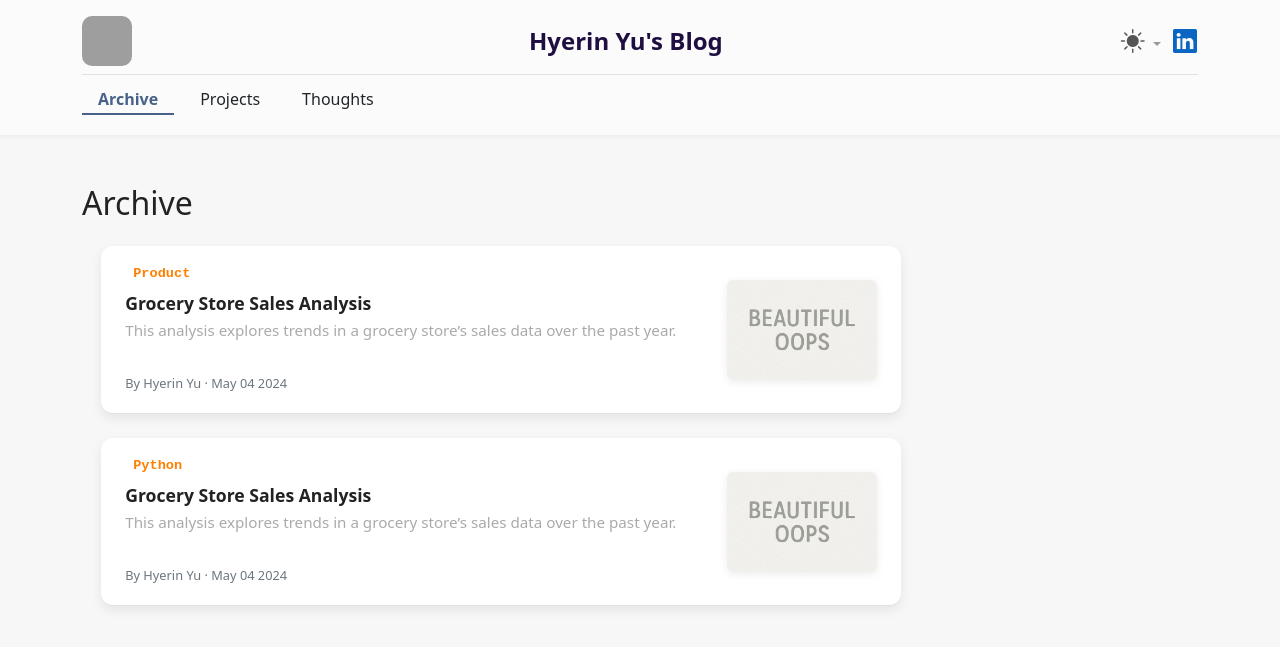
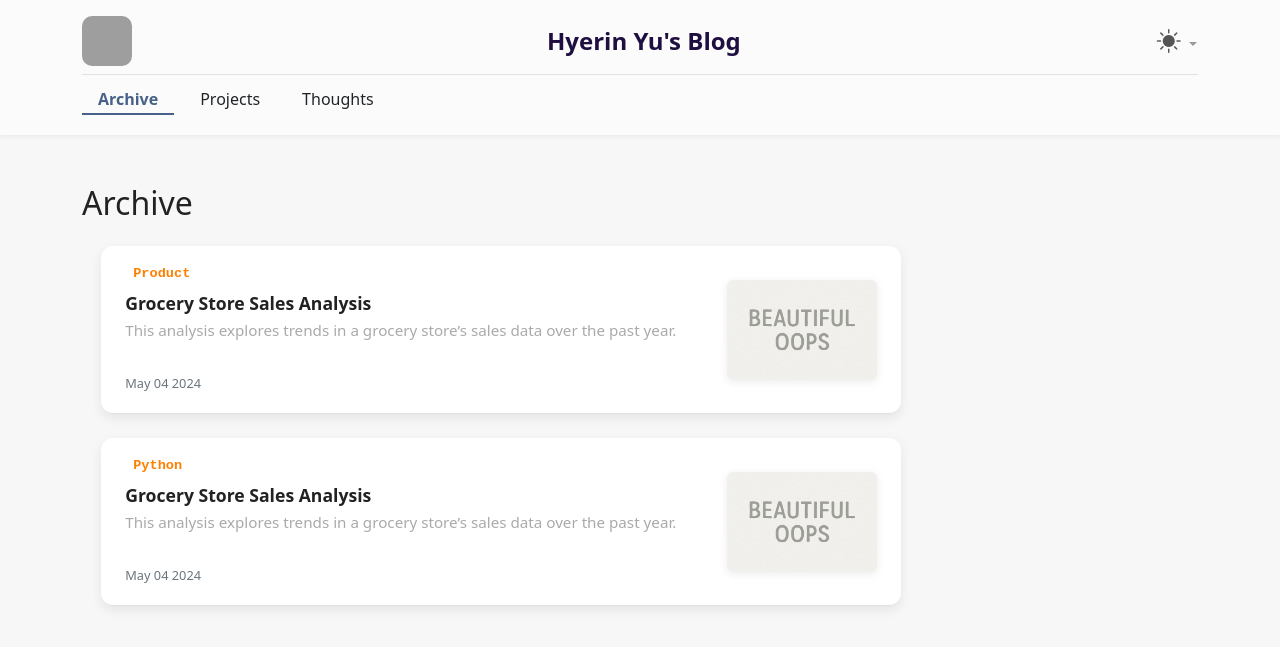
Before and after one commit to hyelinyu/hyelinyu.github.io, a Jekyll site: the page built from index.html, in a window 1280 px wide and 900 px high. Shown: the top 647 px of the window. Built offline with Jekyll 4.4.1, drawn with Linux system fonts in a browser that asks for light colours; grey boxes are pictures that could not be loaded.

Commit message:
update:design

```diff
--- a/_includes/post-card.html
+++ b/_includes/post-card.html
@@ -1,31 +1,21 @@
+<a href="{{ post.url | relative_url }}" class="text-reset text-decoration-none">
   <div class="post-card border-bottom d-flex justify-content-between align-items-center py-3">
 
-  <!-- ① 왼쪽 텍스트 블록 -->
+    <!-- 왼쪽 텍스트 블록 -->
     <div class="post-content flex-grow-1 me-3">
       <span class="tag-orange">{{ post.tag }}</span>
-    <!-- 제목에만 링크 -->
-    <h5 class="fw-bold mb-1">
-      <a href="{{ post.url | relative_url }}" class="text-reset text-decoration-none">
-        {{ post.title }}
-      </a>
-    </h5>
-
-    <!-- 요약 -->
+      <h5 class="fw-bold mb-1">{{ post.title }}</h5>
       <p class="summary">{{ post.excerpt | strip_html | truncate: 100 }}</p>
       <br>
-    <!-- 작성자 · 날짜 -->
       <small class="d-block text-secondary mb-1">
-      By {{ post.author | default: "Hyerin Yu" }} · {{ post.date | date: "%b %d %Y" }}
+        {{ post.date | date: "%b %d %Y" }}
       </small>
-
-
     </div>
 
-  <!-- ② 썸네일 오른쪽 -->
+    <!-- 썸네일 오른쪽 -->
     <div class="post-thumbnail">
-    <a href="{{ post.url | relative_url }}">
       <img src="{{ post.thumbnail | default: '/assets/thumbnail/default.png' }}" alt="Thumbnail" />
-    </a>
     </div>
 
   </div>
+</a>
--- a/_layouts/default.html
+++ b/_layouts/default.html
@@ -53,10 +53,6 @@
             </ul>
           </div>
 
-
-          <a href="https://www.linkedin.com/in/hyelinyu" class="btn btn-link p-0" target="_blank">
-            <i class="bi bi-linkedin" style="font-size: 1.5rem; color: #0a66c2;"></i>
-          </a>
         </div>
       </div>
 
--- a/_layouts/post.html
+++ b/_layouts/post.html
@@ -53,11 +53,6 @@
                 </ul>
           </div>
 
- <!-- Linked in -->
-
-          <a href="https://www.linkedin.com/in/hyelinyu" class="btn btn-link p-0" target="_blank">
-            <i class="bi bi-linkedin" style="font-size: 1.5rem; color: #0a66c2;"></i>
-          </a>
         </div>
       </div>
 
```
Lines whose indentation alone changed are shown as unchanged.
